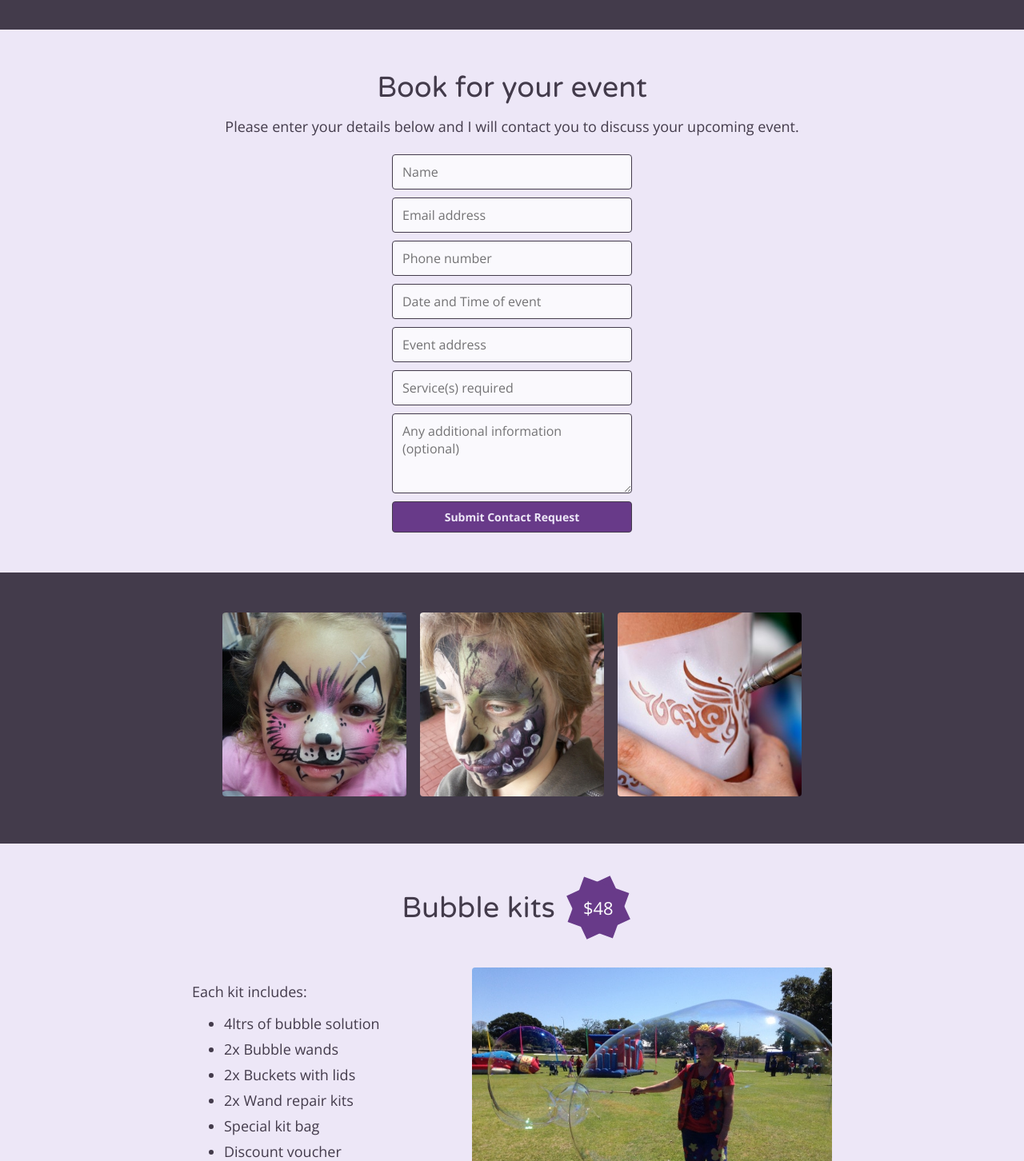
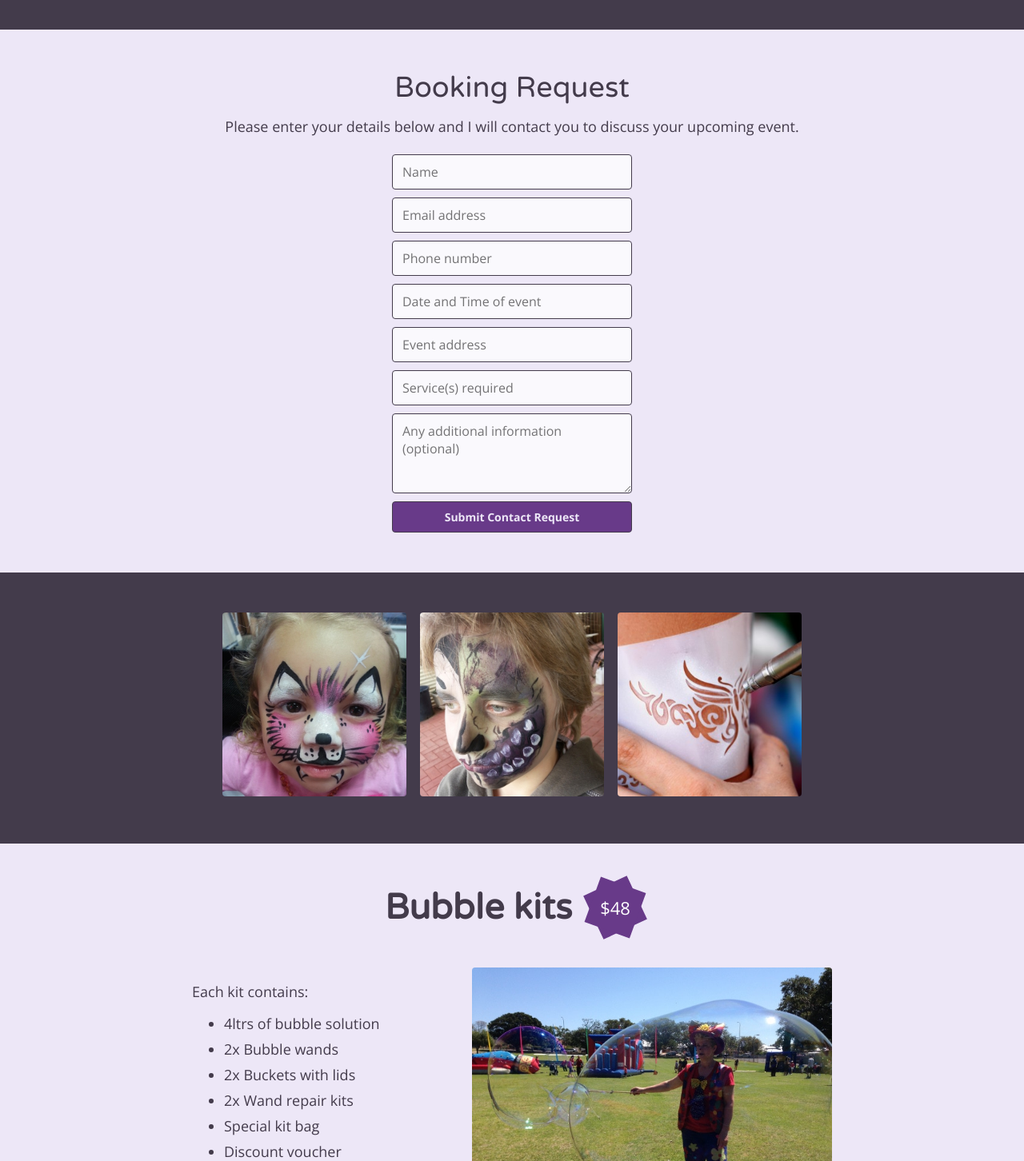
Before and after one commit to niftykins/facepainting, a plain HTML site: page index.html in a window 1280 px wide. Shown: the part 1990-3442 px from the top of the page at 80% size. Drawn offline with nearby package versions, Linux system fonts and the light colour scheme.

Commit message:
minor text sizing changes

```diff
--- a/css/base.css
+++ b/css/base.css
@@ -530,7 +530,8 @@ section .container {
 .additional h2 {
   font-family: 'Varela Round', 'Open Sans', sans-serif;
   font-weight: 400 !important;
-  font-size: 36px;
+  font-weight: bold !important;
+  font-size: 44px;
   margin: 0;
 }
 .additional > p {
--- a/index.html
+++ b/index.html
@@ -142,7 +142,7 @@
 
 		<section class="contact">
 			<div class="container">
-				<h4>Book for your event</h4>
+				<h4>Booking Request</h4>
 
 				<h5>
 					Please enter your details below and I will contact you to discuss your upcoming event.
@@ -247,7 +247,7 @@
 					<img src="images/painting/bubbles.jpg" />
 
 					<p>
-						Each kit includes:
+						Each kit contains:
 
 						<ul>
 							<li>4ltrs of bubble solution</li>
@@ -331,13 +331,13 @@
 					placeholder="Delivery address"
 				/>
 
+				<textarea
+					name="info"
+					placeholder="Any additional information, e.g. more bubble mixture or extra wands needed"></textarea>
+
 				<div class="notes">
 					Payment can be made by direct deposit or upon delivery.
 				</div>
-
-				<textarea
-					name="info"
-					placeholder="Any additional information, e.g. more bubble mixture or extra wands needed"></textarea>
 
 				<div class="result"></div>
 
```
